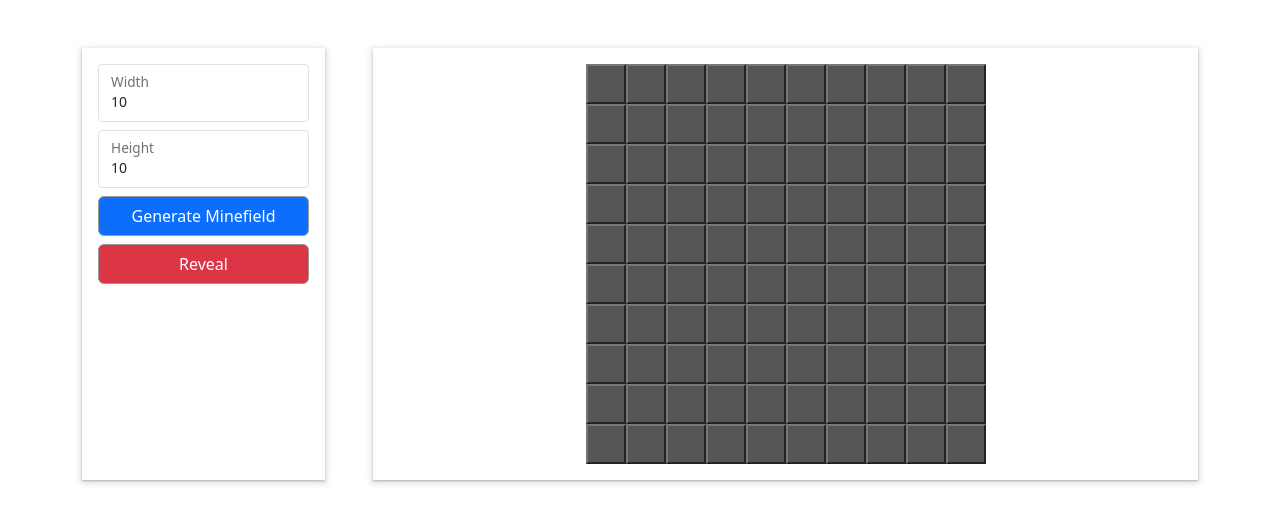
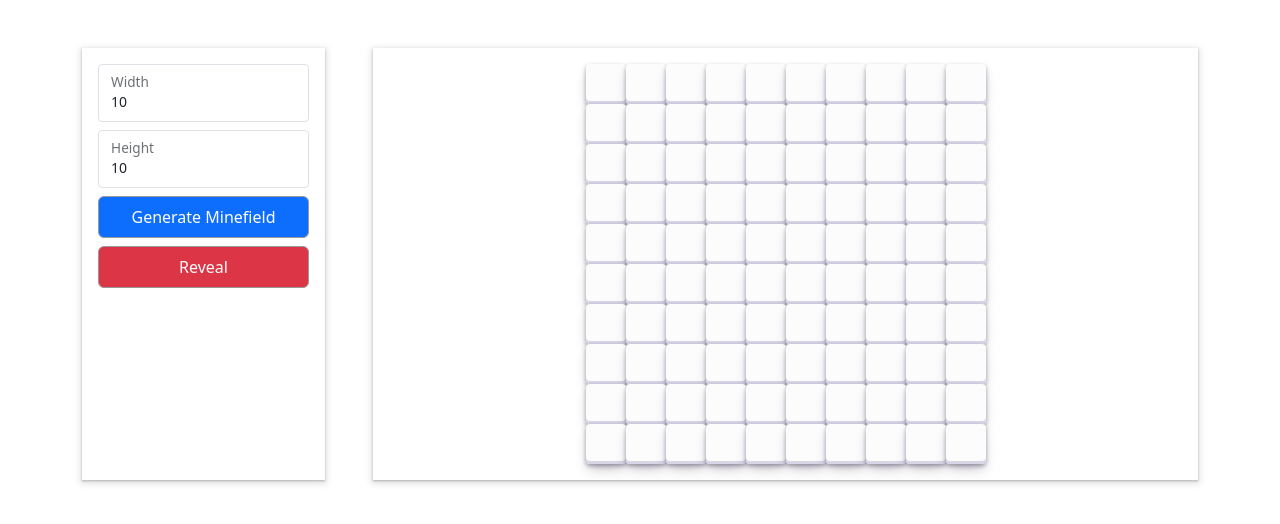
Before and after one commit to bekapux/minesweeper, a plain HTML site: page index.html in a window 1280 px wide. Drawn offline with nearby package versions, Linux system fonts and the light colour scheme.

Commit message:
beautiful clusters

```diff
--- a/index.html
+++ b/index.html
@@ -41,14 +41,14 @@
                         <button
                             class="btn btn-primary mb-2"
                             id="props"
-                            style="width: 100%"
+                            style="width: 100%; padding-top: 0.5rem; padding-bottom: 0.5rem;"
                         >
                             Generate Minefield
                         </button>
                         <button
                             class="btn btn-danger"
                             id="reveal"
-                            style="width: 100%"
+                            style="width: 100%; padding-top: 0.5rem; padding-bottom: 0.5rem;"
                         >
                             Reveal
                         </button>
--- a/main.js
+++ b/main.js
@@ -24,6 +24,7 @@ function generateTable(width, height) {
     for (let y = 0; y < height; y++) {
         for (let x = 0; x < width; x++) {
             const element = document.createElement("button");
+            element.classList.add('button-c')
             element.setAttribute("x", x);
             element.setAttribute("y", y);
             mineField.append(element);
--- a/style.css
+++ b/style.css
@@ -21,8 +21,9 @@ body {
     padding-bottom: 3rem;
 }
 
-.c-shadow{
-    box-shadow: rgba(60, 64, 67, 0.3) 0px 1px 2px 0px, rgba(60, 64, 67, 0.15) 0px 2px 6px 2px;
+.c-shadow {
+    box-shadow: rgba(60, 64, 67, 0.3) 0px 1px 2px 0px,
+        rgba(60, 64, 67, 0.15) 0px 2px 6px 2px;
 }
 
 .button-grid {
@@ -30,17 +31,69 @@ body {
     grid-template-columns: repeat(10, 1fr);
 }
 
-button {
-    border-color: #777;
-    background-color: #555;
+/* button {
+    border-color: white;
+    background-color: white;
     padding: 0px;
     height: 2.5rem;
     width: 2.5rem;
+} */
+
+button:disabled,
+button[disabled] {
+    border: 1px solid #999999;
+    background-color: #cccccc;
+    color: #666666;
 }
 
-button:disabled,
-button[disabled]{
-  border: 1px solid #999999;
-  background-color: #cccccc;
-  color: #666666;
+/* CSS */
+.button-c {
+    padding: 0px !important;
+    height: 2.5rem !important;
+    width: 2.5rem !important;
+    align-items: center;
+    appearance: none;
+    background-color: #fcfcfd;
+    border-radius: 4px;
+    border-width: 0;
+    box-shadow: rgba(45, 35, 66, 0.4) 0 2px 4px,
+        rgba(45, 35, 66, 0.3) 0 7px 13px -3px, #d6d6e7 0 -3px 0 inset;
+    box-sizing: border-box;
+    color: #36395a;
+    cursor: pointer;
+    display: inline-flex;
+    font-family: "JetBrains Mono", monospace;
+    height: 48px;
+    justify-content: center;
+    line-height: 1;
+    list-style: none;
+    overflow: hidden;
+    padding-left: 16px;
+    padding-right: 16px;
+    position: relative;
+    text-align: left;
+    text-decoration: none;
+    transition: box-shadow 0.15s, transform 0.15s;
+    user-select: none;
+    -webkit-user-select: none;
+    touch-action: manipulation;
+    white-space: nowrap;
+    will-change: box-shadow, transform;
+    font-size: 18px;
 }
+
+.button-c:focus {
+    box-shadow: #d6d6e7 0 0 0 1.5px inset, rgba(45, 35, 66, 0.4) 0 2px 4px,
+        rgba(45, 35, 66, 0.3) 0 7px 13px -3px, #d6d6e7 0 -3px 0 inset;
+}
+
+.button-c:hover {
+    box-shadow: rgba(45, 35, 66, 0.4) 0 4px 8px,
+        rgba(45, 35, 66, 0.3) 0 7px 13px -3px, #d6d6e7 0 -3px 0 inset;
+    transform: translateY(-2px);
+}
+
+.button-c:active {
+    box-shadow: #d6d6e7 0 3px 7px inset;
+    transform: translateY(2px);
+}
```
